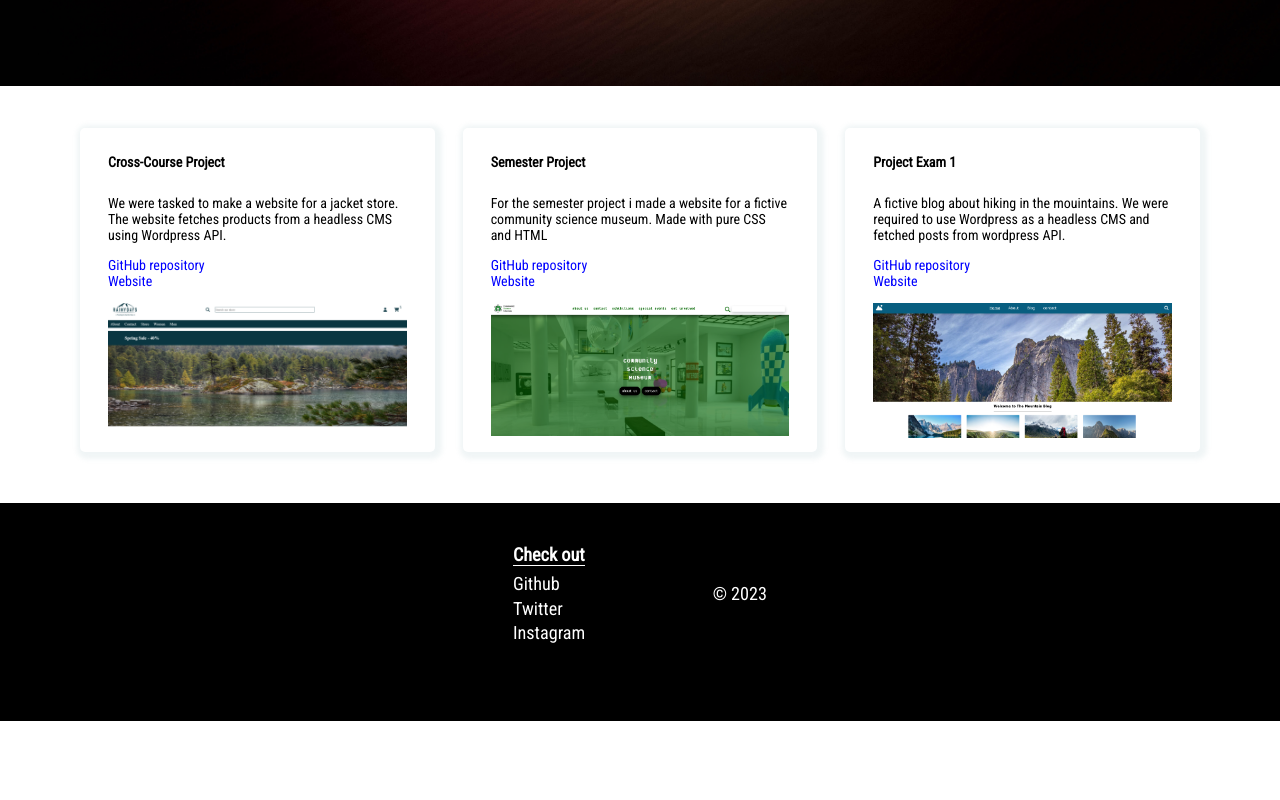
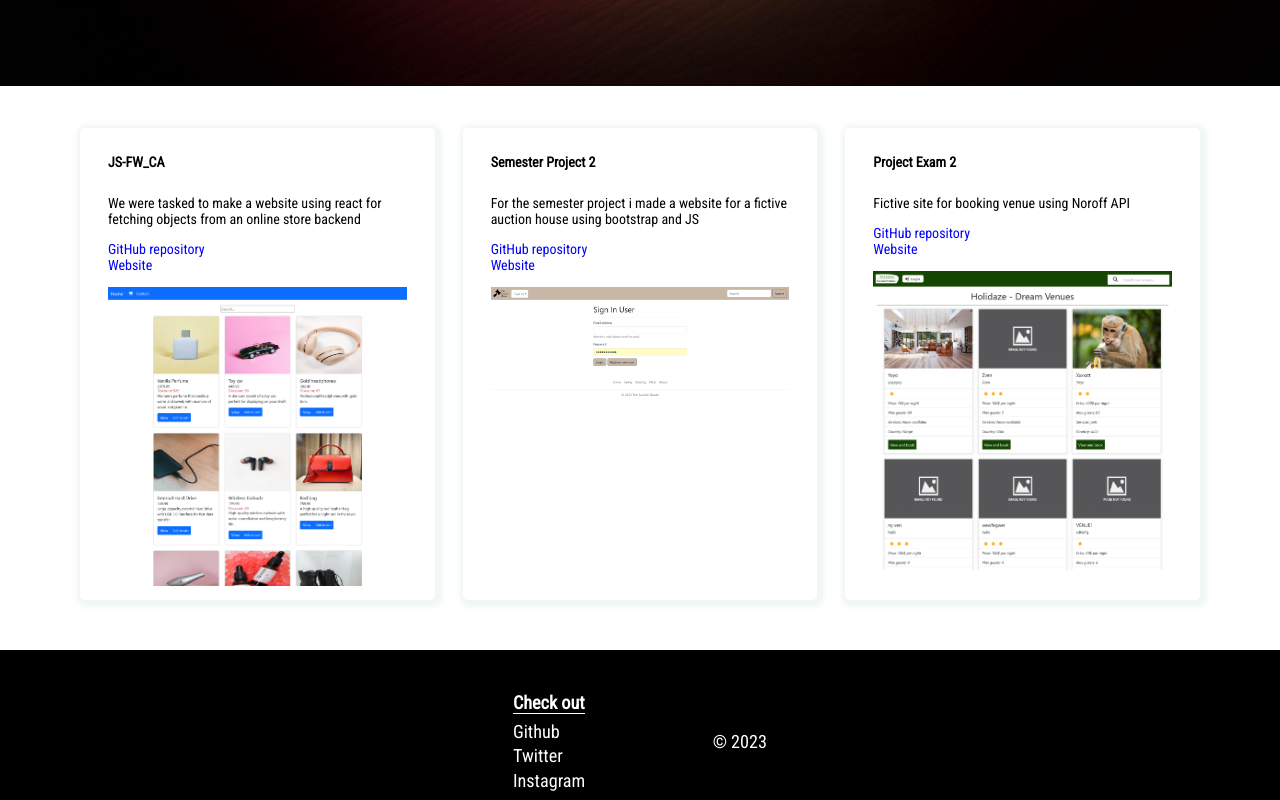
Before and after one commit to fof002/portfolio-2, a plain HTML site: page index.html in a window 1280 px wide. Shown: the part 714-1514 px from the top of the page. Before the commit the page ends 1435 px from the top, so only its background shows below. Drawn offline with Linux system fonts and the light colour scheme.

Commit message:
finished

```diff
--- a/index.html
+++ b/index.html
@@ -36,50 +36,35 @@
       </div>
       <div class="card-container">
         <div class="card">
-          <h2>Cross-Course Project</h2>
+          <h2>JS-FW_CA</h2>
           <p>
-            We were tasked to make a website for a jacket store. The website
-            fetches products from a headless CMS using Wordpress API.
+            We were tasked to make a website using react for fetching objects
+            from an online store backend
           </p>
-          <a
-            href="https://github.com/Noroff-FEU-Assignments/cross-course-project-fof002"
+          <a href="https://github.com/fof002/js-fw-ca">GitHub repository</a>
+          <a href="https://papaya-dodol-99983a.netlify.app/">Website</a>
+          <img src="../img/js-fw.png" alt="Image of project" />
+        </div>
+        <div class="card">
+          <h2>Semester Project 2</h2>
+          <p>
+            For the semester project i made a website for a fictive auction
+            house using bootstrap and JS
+          </p>
+          <a href="https://github.com/fof002/semester-project2-FED"
             >GitHub repository</a
           >
-          <a href="https://beautiful-banoffee-8f3585.netlify.app/index.html"
-            >Website</a
-          >
-          <img
-            src="../img/Screenshot_2022-12-15_at_16-16-05_Rainy_Days_-_Premium_Rain_Jackets_1_70.png"
-            alt="Image of project"
-          />
+          <a href="https://spontaneous-fairy-b88fe3.netlify.app/">Website</a>
+          <img src="../img/semester2.png" alt="Image of project" />
         </div>
         <div class="card">
-          <h2>Semester Project</h2>
-          <p>
-            For the semester project i made a website for a fictive community
-            science museum. Made with pure CSS and HTML
-          </p>
-          <a href="https://github.com/fof002/semesterproject"
+          <h2>Project Exam 2</h2>
+          <p>Fictive site for booking venue using Noroff API</p>
+          <a href="https://github.com/fof002/project-exam-2"
             >GitHub repository</a
           >
-          <a href="https://lighthearted-sawine-58361d.netlify.app/">Website</a>
-          <img src="../img/semester_50.png" alt="Image of project" />
-        </div>
-        <div class="card">
-          <h2>Project Exam 1</h2>
-          <p>
-            A fictive blog about hiking in the mouintains. We were required to
-            use Wordpress as a headless CMS and fetched posts from wordpress
-            API.
-          </p>
-          <a
-            href="https://github.com/Noroff-FEU-Assignments/project-exam-1-fof002"
-            >GitHub repository</a
-          >
-          <a href="https://coruscating-lolly-7b4d24.netlify.app/index.html"
-            >Website</a
-          >
-          <img src="../img/project_50.png" alt="Image of project" />
+          <a href="https://aesthetic-pastelito-73f3e3.netlify.app/">Website</a>
+          <img src="../img/project2.png" alt="Image of project" />
         </div>
       </div>
     </main>
```
Also changed, not shown: img/Screenshot_2022-12-15_at_16-16-05_Rainy_Days_-_Premium_Rain_Jackets_1_70.png (deleted), img/js-fw.png (added), img/project2.png (added), img/semester2.png (added).
